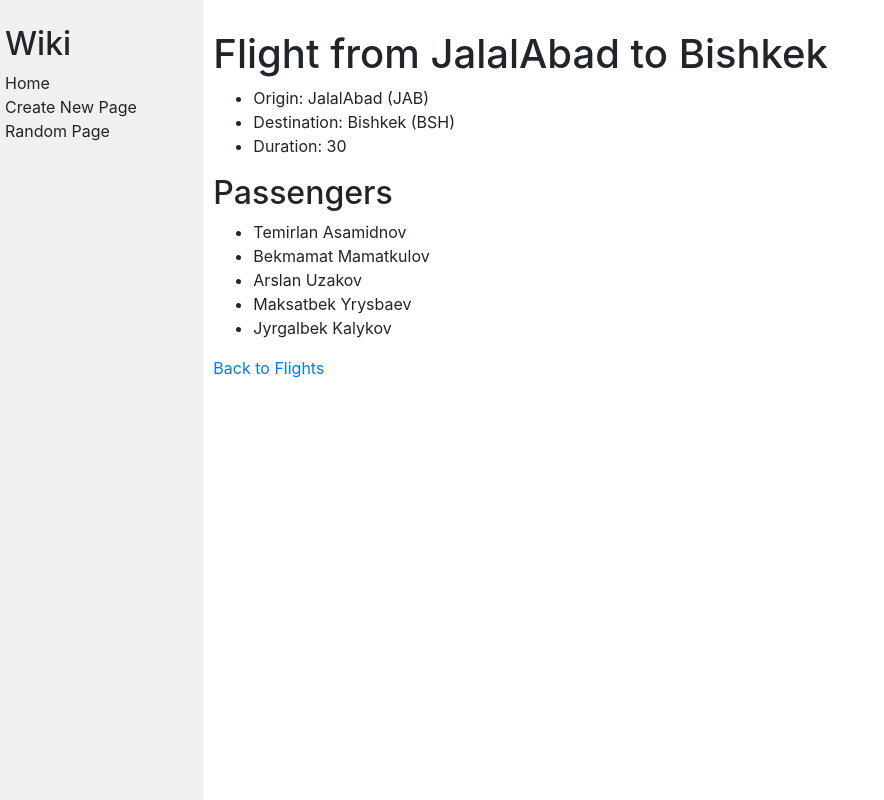
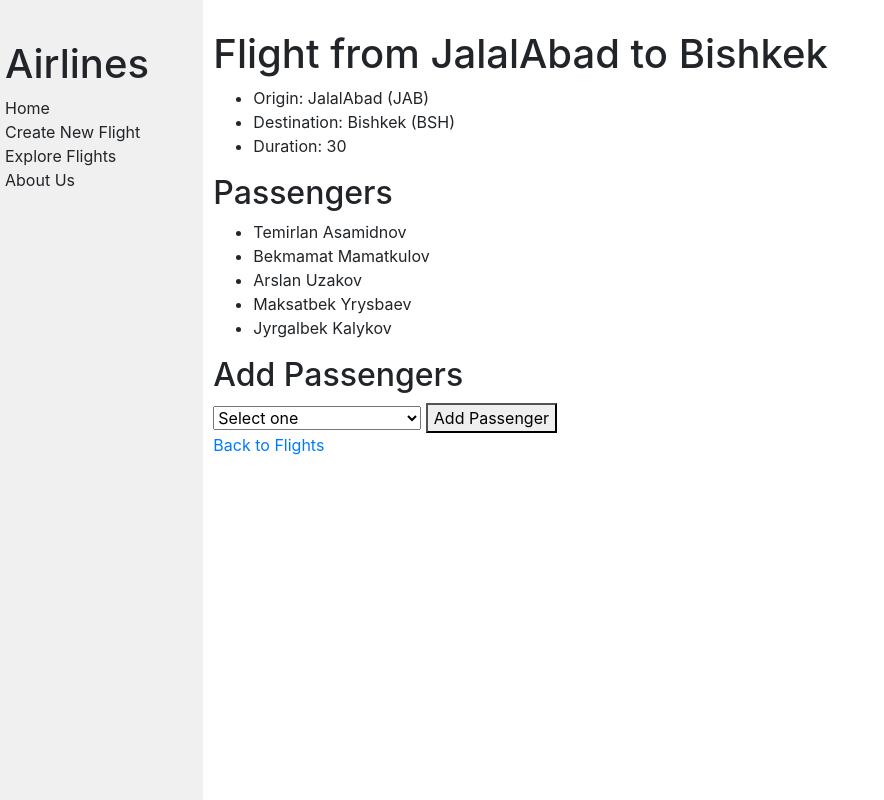
Before and after one commit to TAsamidinov/Airlines, a Django app: page /flights/9 in a window 1280 px wide. Shown: the whole page, without its empty margins (0-884 px from the left). Run offline with Django 5.2, Linux system fonts and the light colour scheme; data comes from the database, SQL or seed files in the repository; both versions use the stored data as it was after the commit; some libraries are stand-ins or nearby versions.

Commit message:
Booking become available

```diff
--- a/flights/templates/flights/flight.html
+++ b/flights/templates/flights/flight.html
@@ -19,5 +19,20 @@
             <li>No passengers on this flight.</li>
         {% endfor %}
     </ul>
+
+    <h2>Add Passengers</h2>
+    <form action="{% url 'book' flight.id %}" method="post">
+        {% csrf_token %}
+        <select name="passenger" required>
+            <option disabled selected value="">Select one</option>
+            {% for passenger in non_passengers %}
+                <option value="{{ passenger.id }}">{{ passenger }}</option>
+            {% endfor %}
+            {% if not non_passengers %}
+                <option value="" disabled>No passengers available</option>
+            {% endif %}f
+        </select>
+        <button type="submit">Add Passenger</button>
+    </form>
     <a href="{% url 'index' %}">Back to Flights</a>
 {% endblock %}
--- a/flights/templates/flights/layout.html
+++ b/flights/templates/flights/layout.html
@@ -11,15 +11,18 @@
     <body>
         <div class="row">
             <div class="sidebar col-lg-2 col-md-3">
-                <h2>Wiki</h2>
+                <h1>Airlines</h1>
                 <div>
                     Home
                 </div>
                 <div>
-                    Create New Page
+                    Create New Flight
                 </div>
                 <div>
-                    Random Page
+                    Explore Flights
+                </div>
+                <div>
+                    About Us
                 </div>
                 {% block nav %}
                 {% endblock %}
--- a/flights/urls.py
+++ b/flights/urls.py
@@ -5,4 +5,5 @@ from . import views
 urlpatterns = [
     path("", views.index, name="index"),
     path("<int:flight_id>", views.flight, name="flight"),
+    path("<int:flight_id>/book", views.book, name="book"),
 ]
--- a/flights/views.py
+++ b/flights/views.py
@@ -1,5 +1,7 @@
 from django.shortcuts import render
 from .models import *
+from django.http import HttpResponseRedirect
+from django.urls import reverse
 
 # Create your views here.
 def index(request):
@@ -13,8 +15,23 @@ def flight(request, flight_id):
         return render(request, "flights/flight.html", {
             "flight": flight,
             "passengers": flight.passengers.all(),
+            "non_passengers": Passengers.objects.exclude(flights=flight).all(),
         })
     except Flight.DoesNotExist:
         return render(request, "flights/error.html", {
             "message": "Flight not found."
         })
+
+def book(request, flight_id):
+    if request.method == "POST":
+        try:
+            flight = Flight.objects.get(pk=flight_id)
+            passenger = Passengers.objects.get(pk=int(request.POST["passenger"]))
+            flight.passengers.add(passenger)
+
+            return HttpResponseRedirect(reverse("flight", args=(flight.id,)))
+
+        except (Flight.DoesNotExist, Passengers.DoesNotExist):
+            return render(request, "flights/error.html", {
+                "message": "Flight or passenger not found."
+            })
```
Also changed, not shown: db.sqlite3.
